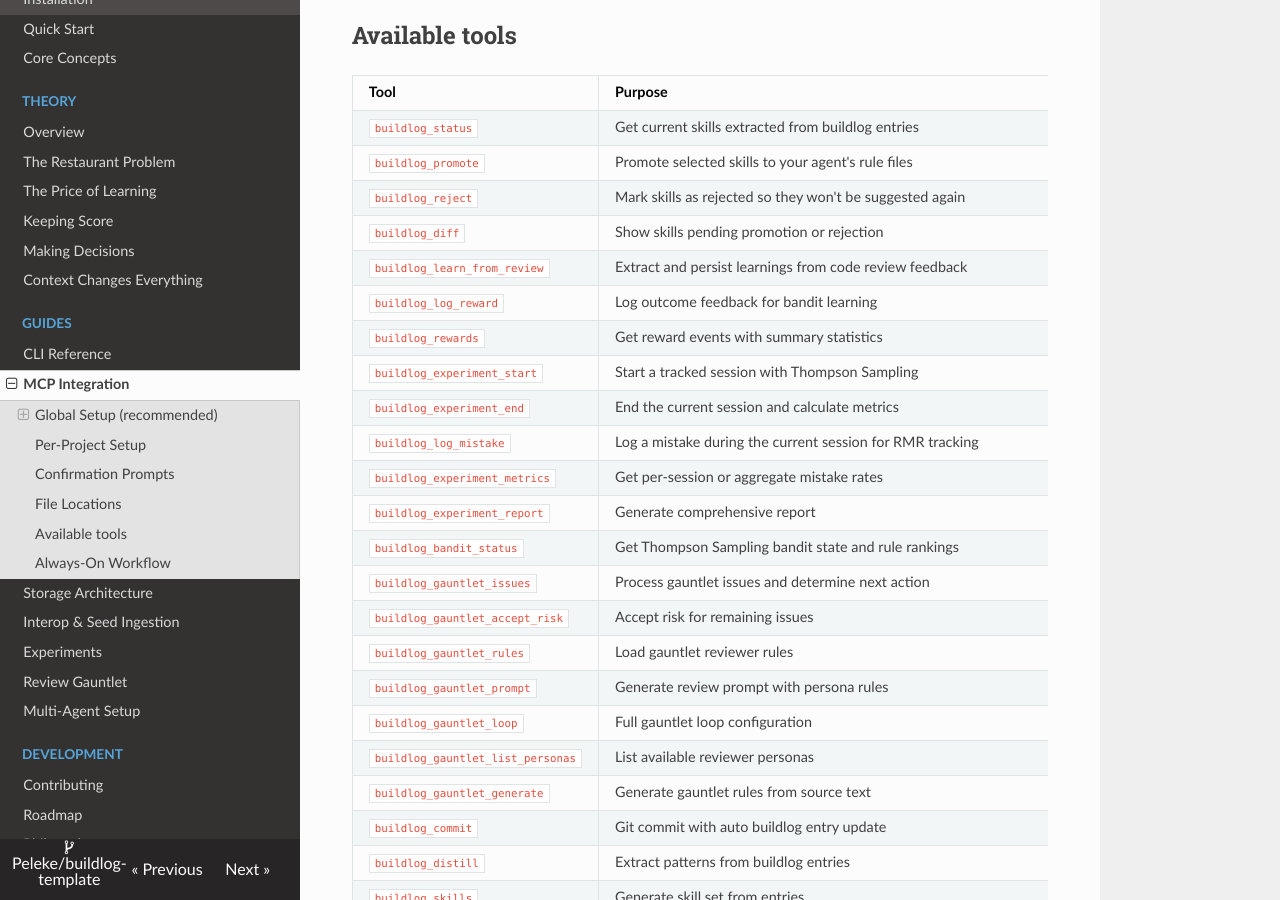
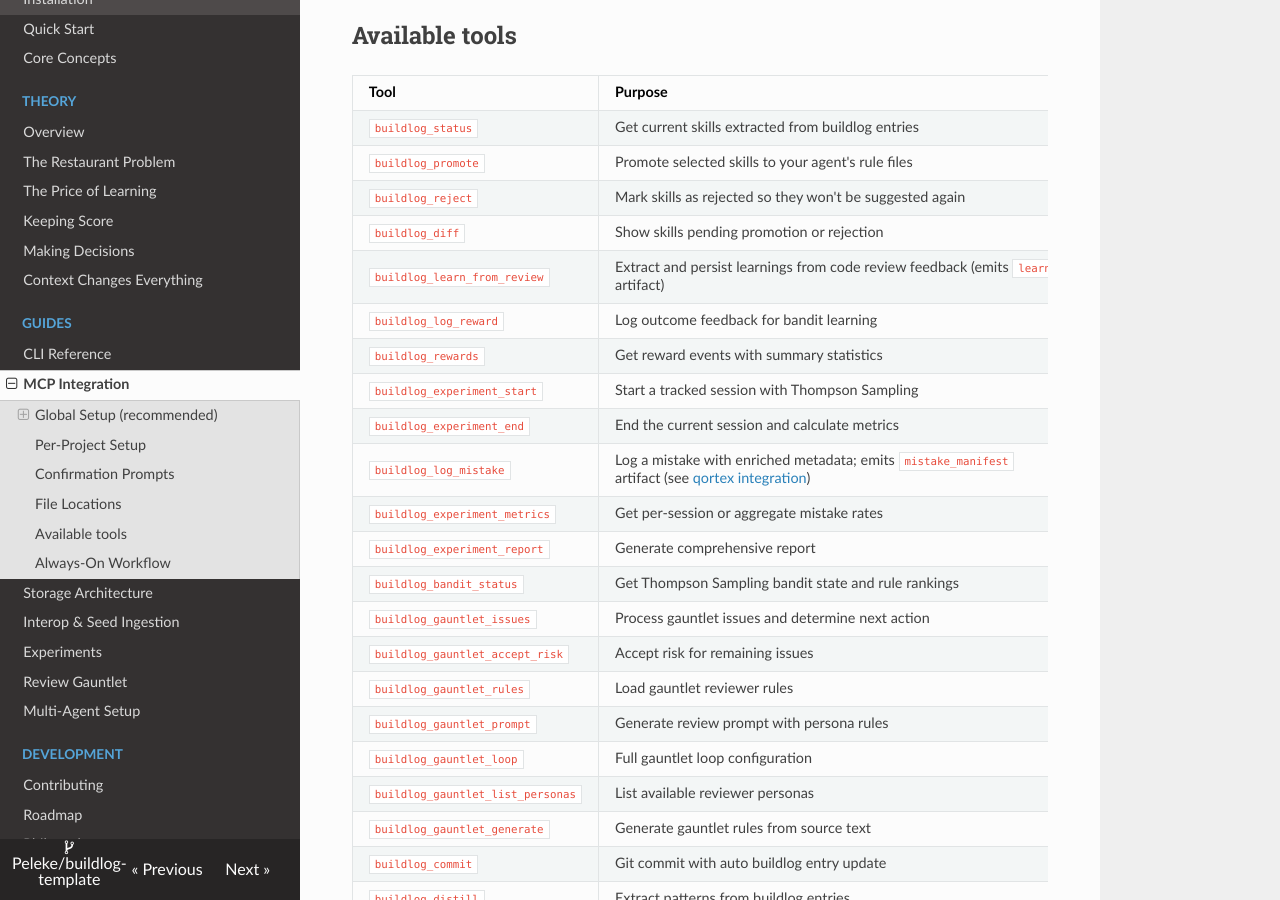
Before and after one commit to Peleke/buildlog-template, an MkDocs documentation site: the page built from docs/guides/mcp-integration.md, in a window 1280 px wide and 900 px high, scrolled down 1619 px. Built offline with MkDocs 1.6.1, drawn with Linux system fonts in a browser that asks for light colours; nearby versions of some CDN libraries.

Commit message:
docs: update README, CHANGELOG, MCP guide, and constants for emissions protocol
- Fix tool count 32→33 in README
- Add emission protocol to "What Else Is In the Box"
- Add [Unreleased] section to CHANGELOG with schema v2, emissions, mappers
- Update constants.py outputs section with emissions directory
- Add emission notes to MCP integration guide tool table

Co-Authored-By: Claude Opus 4.6 <noreply@anthropic.com>

```diff
--- a/docs/guides/mcp-integration.md
+++ b/docs/guides/mcp-integration.md
@@ -69,12 +69,12 @@ Claude Code reads `~/.claude.json` for global MCP servers. The local `.claude/se
 | `buildlog_promote` | Promote selected skills to your agent's rule files |
 | `buildlog_reject` | Mark skills as rejected so they won't be suggested again |
 | `buildlog_diff` | Show skills pending promotion or rejection |
-| `buildlog_learn_from_review` | Extract and persist learnings from code review feedback |
+| `buildlog_learn_from_review` | Extract and persist learnings from code review feedback (emits `learned_rules` artifact) |
 | `buildlog_log_reward` | Log outcome feedback for bandit learning |
 | `buildlog_rewards` | Get reward events with summary statistics |
 | `buildlog_experiment_start` | Start a tracked session with Thompson Sampling |
 | `buildlog_experiment_end` | End the current session and calculate metrics |
-| `buildlog_log_mistake` | Log a mistake during the current session for RMR tracking |
+| `buildlog_log_mistake` | Log a mistake with enriched metadata; emits `mistake_manifest` artifact (see [qortex integration](qortex-integration.md)) |
 | `buildlog_experiment_metrics` | Get per-session or aggregate mistake rates |
 | `buildlog_experiment_report` | Generate comprehensive report |
 | `buildlog_bandit_status` | Get Thompson Sampling bandit state and rule rankings |
```
Also changed, not shown: CHANGELOG.md (+9 -0 lines), README.md (+3 -2 lines), 1 other file.
